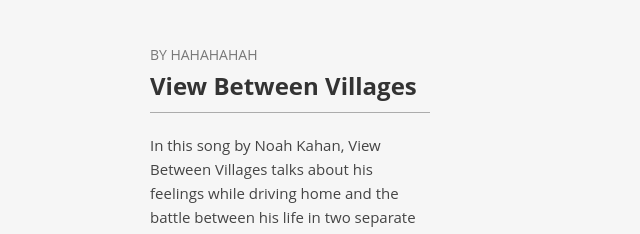
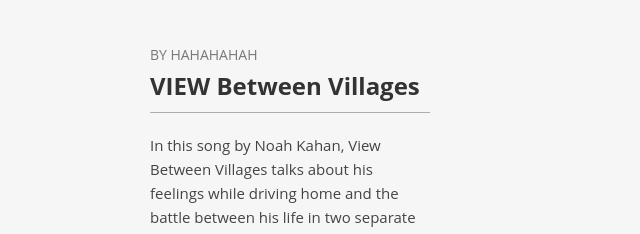
Before and after one commit to ashkirschner11/mypersonalbookshelf, a plain HTML site: page index.html in a window 1280 px wide. Shown: the part 4034-4268 px from the top of the page, 0-640 px from the left. Drawn offline with nearby package versions, Linux system fonts and the light colour scheme; a web font is replaced by a local one.

Commit message:
Update index.html

```diff
--- a/index.html
+++ b/index.html
@@ -563,7 +563,7 @@
             <button class="bk-bookview">View Inside</button>
             <h3>
               <span>by HAHAHAHAH</span>
-              <span>View Between Villages</span>
+              <span>VIEW Between Villages</span>
             </h3>
             <p>In this song by Noah Kahan, View Between Villages talks about his feelings while driving home and the battle between his life in two separate worlds. This message connects closely with me as I process the feelings that balance my home here at Yale and with my parents in Franklin, Tennessee. </p>
           </div>
```
